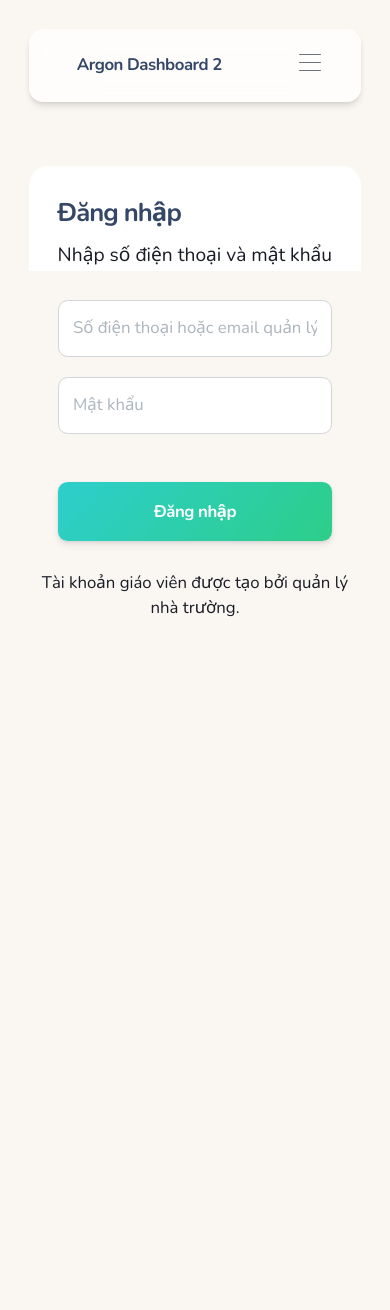
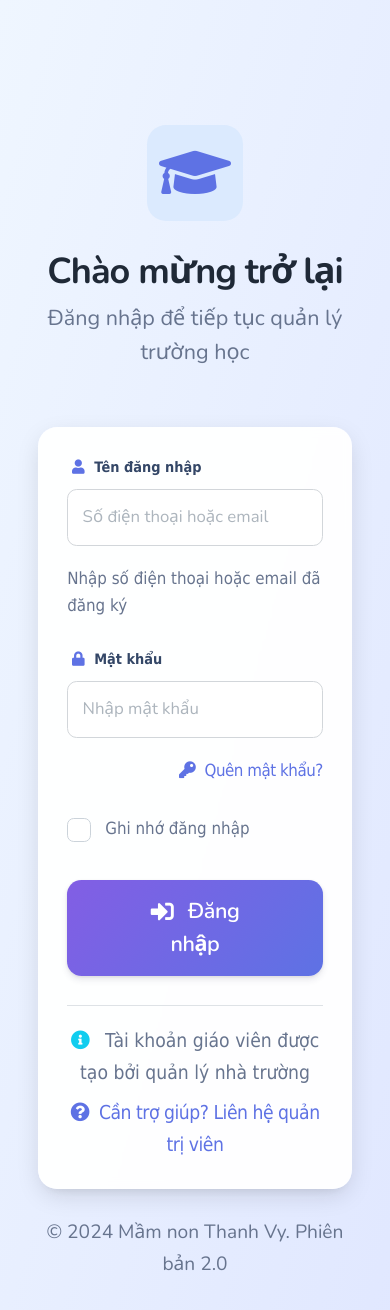
Before and after one commit to thanh091tn/mamnonThanhVy, a Vue app in the folder frontend/: page /signin in a window 390 px wide. Shown: the top 1310 px of the page. Before the commit the page ends 844 px from the top, so only its background shows below. Built offline with nearby package versions, Linux system fonts and the light colour scheme; no server answers.

Commit message:
update login page

```diff
--- a/frontend/src/style.css
+++ b/frontend/src/style.css
@@ -153,4 +153,242 @@
   button.link.danger {
     @apply tw-text-[#c62828];
   }
+
+  /* Login page styles */
+  .login-container {
+    @apply tw-min-h-screen tw-bg-gradient-to-br tw-from-blue-50 tw-to-indigo-100 dark:tw-from-gray-900 dark:tw-to-gray-800;
+  }
+
+  .login-brand-section {
+    @apply tw-relative tw-bg-gradient-to-br tw-from-blue-600 tw-to-purple-700 tw-rounded-2xl tw-my-5 tw-mx-3;
+    background: linear-gradient(135deg, #1e40af 0%, #7c3aed 100%);
+    min-height: 600px;
+  }
+
+  .login-brand-content {
+    @apply tw-relative tw-z-10 tw-flex tw-flex-col tw-justify-center tw-p-8 tw-h-full;
+  }
+
+  .brand-overlay {
+    @apply tw-absolute tw-inset-0 tw-bg-black/20 tw-rounded-2xl;
+  }
+
+  .school-logo {
+    @apply tw-inline-flex tw-items-center tw-justify-center tw-w-24 tw-h-24 tw-rounded-2xl tw-bg-white/10 tw-backdrop-blur-sm;
+  }
+
+  .brand-title {
+    @apply tw-text-4xl tw-font-bold tw-tracking-tight;
+  }
+
+  .brand-subtitle {
+    @apply tw-text-xl tw-opacity-90;
+  }
+
+  .brand-features {
+    @apply tw-mt-8;
+  }
+
+  .feature-item {
+    @apply tw-flex tw-items-center;
+  }
+
+  .login-form-section {
+    @apply tw-bg-transparent;
+  }
+
+  .login-form-container {
+    @apply tw-w-full tw-p-4;
+    max-width: 28rem;
+  }
+
+  .form-logo {
+    @apply tw-inline-flex tw-items-center tw-justify-center tw-w-20 tw-h-20 tw-rounded-2xl tw-bg-blue-100 dark:tw-bg-blue-900/30;
+  }
+
+  .login-title {
+    @apply tw-text-3xl tw-font-bold tw-text-gray-800 dark:tw-text-white;
+  }
+
+  .login-subtitle {
+    @apply tw-text-lg;
+  }
+
+  .login-card {
+    @apply tw-rounded-2xl tw-bg-white/95 dark:tw-bg-gray-800/95 tw-backdrop-blur-sm;
+  }
+
+  .login-form .form-label {
+    @apply tw-flex tw-items-center;
+  }
+
+  .login-btn {
+    @apply tw-py-3 tw-rounded-xl tw-font-semibold tw-text-lg;
+  }
+
+  @media (max-width: 768px) {
+    .login-brand-section {
+      @apply tw-hidden;
+    }
+
+    .login-form-container {
+      @apply tw-p-2;
+    }
+  }
+
+  /* Medium-large screens (1440px+) */
+  @media (min-width: 1440px) {
+    .login-brand-section {
+      @apply tw-p-10;
+      min-height: 650px;
+    }
+
+    .login-brand-content {
+      @apply tw-p-10;
+    }
+
+    .school-logo {
+      @apply tw-w-28 tw-h-28;
+    }
+
+    .brand-title {
+      @apply tw-text-4xl;
+    }
+
+    .brand-subtitle {
+      @apply tw-text-xl;
+    }
+
+    .login-form-container {
+      max-width: 32rem;
+    }
+
+    .form-logo {
+      @apply tw-w-24 tw-h-24;
+    }
+
+    .login-title {
+      @apply tw-text-3xl;
+    }
+
+    .login-subtitle {
+      @apply tw-text-lg;
+    }
+  }
+
+  /* Large screen optimizations (2K+ displays) */
+  @media (min-width: 1920px) {
+    .login-container {
+      @apply tw-bg-gradient-to-br tw-from-blue-100 tw-to-indigo-200 dark:tw-from-gray-800 dark:tw-to-gray-700;
+    }
+
+    .login-brand-section {
+      @apply tw-p-12;
+      min-height: 700px;
+    }
+
+    .login-brand-content {
+      @apply tw-p-12;
+    }
+
+    .school-logo {
+      @apply tw-w-32 tw-h-32;
+    }
+
+    .brand-title {
+      @apply tw-text-5xl;
+    }
+
+    .brand-subtitle {
+      @apply tw-text-2xl;
+    }
+
+    .feature-item {
+      @apply tw-text-xl;
+    }
+
+    .login-form-container {
+      @apply tw-max-w-lg;
+    }
+
+    .form-logo {
+      @apply tw-w-24 tw-h-24;
+    }
+
+    .login-title {
+      @apply tw-text-4xl;
+    }
+
+    .login-subtitle {
+      @apply tw-text-xl;
+    }
+
+    .login-card {
+      @apply tw-p-6;
+    }
+
+    .login-form .form-label {
+      @apply tw-text-lg;
+    }
+
+    .login-btn {
+      @apply tw-py-4 tw-text-xl;
+    }
+  }
+
+  /* Extra large screens (4K displays) */
+  @media (min-width: 3840px) {
+    .login-brand-section {
+      @apply tw-p-24;
+      min-height: 800px;
+    }
+
+    .login-brand-content {
+      @apply tw-p-24;
+    }
+
+    .school-logo {
+      @apply tw-w-48 tw-h-48;
+    }
+
+    .brand-title {
+      @apply tw-text-7xl;
+    }
+
+    .brand-subtitle {
+      @apply tw-text-4xl;
+    }
+
+    .feature-item {
+      @apply tw-text-3xl;
+    }
+
+    .login-form-container {
+      @apply tw-max-w-2xl;
+    }
+
+    .form-logo {
+      @apply tw-w-32 tw-h-32;
+    }
+
+    .login-title {
+      @apply tw-text-6xl;
+    }
+
+    .login-subtitle {
+      @apply tw-text-3xl;
+    }
+
+    .login-card {
+      @apply tw-p-8;
+    }
+
+    .login-form .form-label {
+      @apply tw-text-2xl;
+    }
+
+    .login-btn {
+      @apply tw-py-6 tw-text-3xl;
+    }
+  }
 }
--- a/frontend/src/views/Signin.vue
+++ b/frontend/src/views/Signin.vue
@@ -57,100 +57,167 @@ async function submit() {
 }
 </script>
 <template>
-  <div class="container top-0 position-sticky z-index-sticky">
-    <div class="row">
-      <div class="col-12">
-        <navbar
-          isBlur="blur  border-radius-lg my-3 py-2 start-0 end-0 mx-4 shadow"
-          v-bind:darkMode="true"
-        />
+  <div class="login-container">
+    <!-- Remove navbar from login page for cleaner design -->
+    <main class="login-main">
+      <div class="login-page">
+        <div class="container-fluid">
+          <div class="row align-items-center justify-content-center min-vh-100 py-5 py-lg-0">
+            <!-- Left side: Branding and welcome message -->
+            <div class="col-lg-5 col-xl-4 d-none d-lg-flex login-brand-section">
+              <div class="login-brand-content">
+                <div class="brand-logo-placeholder">
+                  <div class="school-logo">
+                    <i class="fas fa-school text-white fa-4x"></i>
+                  </div>
+                </div>
+                <h1 class="brand-title text-white mt-4">Mầm non Thanh Vy</h1>
+                <p class="brand-subtitle text-white mt-3">
+                  Hệ thống quản lý trường học thông minh
+                </p>
+                <div class="brand-features mt-5">
+                  <div class="feature-item">
+                    <i class="fas fa-check-circle text-success me-3"></i>
+                    <span class="text-white">Quản lý học sinh & giáo viên</span>
+                  </div>
+                  <div class="feature-item mt-3">
+                    <i class="fas fa-check-circle text-success me-3"></i>
+                    <span class="text-white">Theo dõi điểm danh hàng ngày</span>
+                  </div>
+                  <div class="feature-item mt-3">
+                    <i class="fas fa-check-circle text-success me-3"></i>
+                    <span class="text-white">Tính toán học phí tự động</span>
+                  </div>
+                  <div class="feature-item mt-3">
+                    <i class="fas fa-check-circle text-success me-3"></i>
+                    <span class="text-white">Báo cáo chi tiết & thống kê</span>
                   </div>
                 </div>
               </div>
-  <main class="mt-0 main-content">
-    <section>
-      <div class="page-header min-vh-100">
-        <div class="container">
-          <div class="row">
-            <div
-              class="mx-auto col-xl-4 col-lg-5 col-md-7 d-flex flex-column mx-lg-0"
-            >
-              <div class="card card-plain">
-                <div class="pb-0 card-header text-start">
-                  <h4 class="font-weight-bolder">Đăng nhập</h4>
-                  <p class="mb-0">Nhập số điện thoại và mật khẩu</p>
+              <div class="brand-overlay"></div>
             </div>
-                <div class="card-body">
-                  <argon-alert v-if="err" color="danger" icon="ni ni-fat-remove" class="mb-3">
+
+            <!-- Right side: Login form -->
+            <div class="col-lg-5 col-xl-4 col-12 login-form-section">
+              <div class="d-flex flex-column justify-content-center py-5 py-lg-0">
+                <div class="login-form-container mx-auto w-100">
+                  <div class="text-center mb-5">
+                    <div class="form-logo mb-4">
+                      <i class="fas fa-graduation-cap text-primary fa-3x"></i>
+                    </div>
+                    <h2 class="login-title">Chào mừng trở lại</h2>
+                    <p class="login-subtitle text-muted">
+                      Đăng nhập để tiếp tục quản lý trường học
+                    </p>
+                  </div>
+
+                  <div class="login-card card border-0 shadow-lg">
+                    <div class="card-body p-4 p-lg-5">
+                      <argon-alert v-if="err" color="danger" icon="ni ni-fat-remove" class="mb-4">
                         {{ err }}
                       </argon-alert>
-                  <form role="form" @submit.prevent="submit">
-                    <div class="mb-3">
+
+                      <form role="form" @submit.prevent="submit" class="login-form">
+                        <div class="mb-4">
+                          <label for="login" class="form-label fw-semibold text-dark">
+                            <i class="fas fa-user me-2 text-primary"></i>
+                            Tên đăng nhập
+                          </label>
                           <argon-input
                             id="login"
                             v-model="login"
                             type="text"
-                        placeholder="Số điện thoại hoặc email quản lý"
+                            placeholder="Số điện thoại hoặc email"
                             name="login"
                             size="lg"
                             autocomplete="username"
+                            class="form-control-lg w-100"
                           />
+                          <div class="form-text text-muted mt-1">
+                            Nhập số điện thoại hoặc email đã đăng ký
                           </div>
-                    <div class="mb-3">
+                        </div>
+
+                        <div class="mb-4">
+                          <label for="password" class="form-label fw-semibold text-dark">
+                            <i class="fas fa-lock me-2 text-primary"></i>
+                            Mật khẩu
+                          </label>
                           <argon-input
                             id="password"
                             v-model="password"
                             type="password"
-                        placeholder="Mật khẩu"
+                            placeholder="Nhập mật khẩu"
                             name="password"
                             size="lg"
                             autocomplete="current-password"
+                            class="form-control-lg w-100"
                           />
+                          <div class="d-flex justify-content-end mt-2">
+                            <a href="#" class="text-decoration-none text-primary small">
+                              <i class="fas fa-key me-1"></i>
+                              Quên mật khẩu?
+                            </a>
                           </div>
-                    <div class="text-center">
+                        </div>
+
+                        <div class="mb-4">
+                          <div class="form-check">
+                            <input class="form-check-input" type="checkbox" id="rememberMe">
+                            <label class="form-check-label text-muted" for="rememberMe">
+                              Ghi nhớ đăng nhập
+                            </label>
+                          </div>
+                        </div>
+
+                        <div class="d-grid gap-2">
                           <argon-button
-                        class="mt-4"
+                            class="login-btn"
                             variant="gradient"
-                        color="success"
+                            color="primary"
                             fullWidth
                             size="lg"
                             type="submit"
                             :disabled="loading"
                           >
-                        {{ loading ? "Đang đăng nhập..." : "Đăng nhập" }}
+                            <span v-if="loading">
+                              <i class="fas fa-spinner fa-spin me-2"></i>
+                              Đang xác thực...
+                            </span>
+                            <span v-else>
+                              <i class="fas fa-sign-in-alt me-2"></i>
+                              Đăng nhập
+                            </span>
                           </argon-button>
+                        </div>
+
+                        <div class="text-center mt-4 pt-3 border-top">
+                          <p class="text-muted mb-0">
+                            <i class="fas fa-info-circle me-2 text-info"></i>
+                            Tài khoản giáo viên được tạo bởi quản lý nhà trường
+                          </p>
+                          <p class="mt-2 mb-0">
+                            <a href="#" class="text-decoration-none text-primary">
+                              <i class="fas fa-question-circle me-1"></i>
+                              Cần trợ giúp? Liên hệ quản trị viên
+                            </a>
+                          </p>
                         </div>
                       </form>
                     </div>
-                <div class="px-1 pt-0 text-center card-footer px-lg-2">
-                  <p class="mx-auto mb-4 text-sm">
-                    Tài khoản giáo viên được tạo bởi quản lý nhà trường.
-                  </p>
                   </div>
-              </div>
-            </div>
-            <div
-              class="top-0 my-auto text-center col-6 d-lg-flex d-none h-100 pe-0 position-absolute end-0 justify-content-center flex-column"
-            >
-              <div
-                class="position-relative bg-gradient-primary h-100 m-3 px-7 border-radius-lg d-flex flex-column justify-content-center overflow-hidden"
-                style="
-                  background-image: url(&quot;https://raw.githubusercontent.com/creativetimofficial/public-assets/master/argon-dashboard-pro/assets/img/signin-ill.jpg&quot;);
-                  background-size: cover;
-                "
-              >
-                <span class="mask bg-gradient-success opacity-6"></span>
-                <h4 class="mt-5 text-white font-weight-bolder position-relative">
-                  Mầm non Thanh Vy
-                </h4>
-                <p class="text-white position-relative">
-                  Hệ thống quản lý trường học
+
+                  <div class="text-center mt-4">
+                    <p class="text-muted">
+                      &copy; 2024 Mầm non Thanh Vy. Phiên bản 2.0
                     </p>
                   </div>
                 </div>
               </div>
             </div>
           </div>
-    </section>
+        </div>
+      </div>
     </main>
+  </div>
 </template>
```
Lines whose indentation alone changed are shown as unchanged.
